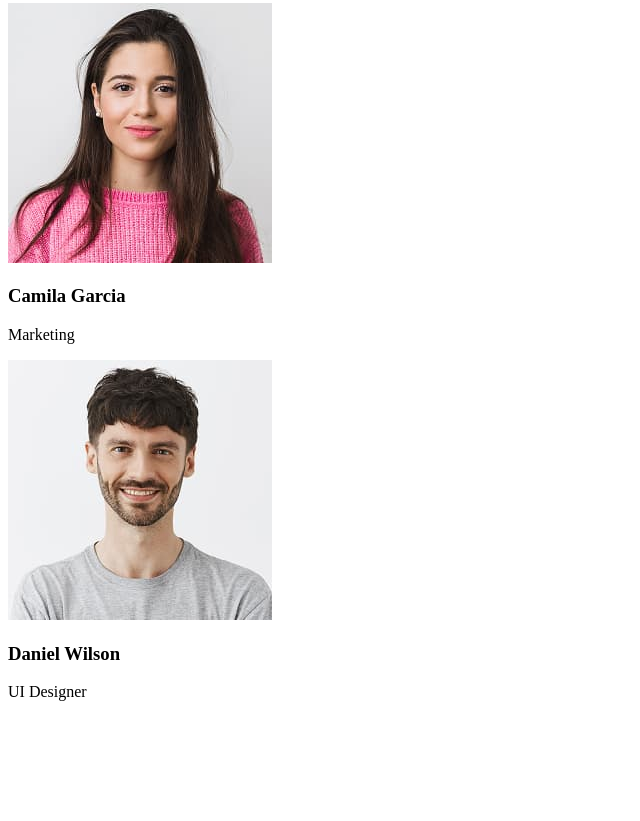
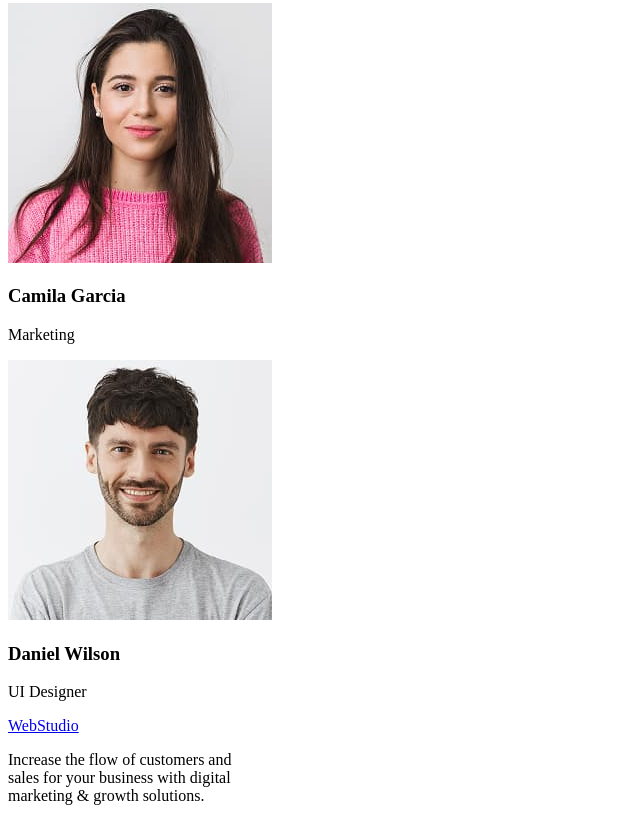
Before and after one commit to Yurii1985Chikunov/goit-markup-hw-1, a plain HTML site: page index.html in a window 1280 px wide. Shown: the part 1324-2145 px from the top of the page, without its empty margins (0-640 px from the left). Before the commit the page ends 2041 px from the top, so only its background shows below. Drawn offline with Linux system fonts and the light colour scheme.

Commit message:
add footer

```diff
--- a/index.html
+++ b/index.html
@@ -25,6 +25,7 @@
         </address>
     </header>
 
+    <main>
         <div>
             <h1>Effective Solutions <br> for Your Business</h1>
             <button>Order Service</button>
@@ -39,16 +40,19 @@
                 </div>
                 <div>
                     <h3>Punctuality</h3>
-                <p>Bring the key message to the brand's audience for the best price within the shortest possible time.
+                    <p>Bring the key message to the brand's audience for the best price within the shortest possible
+                        time.
                     </p>
                 </div>
                 <div>
                     <h3>Diligence</h3>
-                <p>Research and confirm brands with the strongest digital growth opportunities and minimize risk. </p>
+                    <p>Research and confirm brands with the strongest digital growth opportunities and minimize risk.
+                    </p>
                 </div>
                 <div>
                     <h3>Technologies</h3>
-                <p>Design practice focused on digital experiences. We bring forth a deep passion for problem-solving.
+                    <p>Design practice focused on digital experiences. We bring forth a deep passion for
+                        problem-solving.
                     </p>
                 </div>
             </div>
@@ -78,8 +82,14 @@
                 </div>
             </div>
         </section>
+    </main>
 
-    <footer> </footer>
+    <footer>
+        <a href="./index.html">WebStudio</a>
+        <p>Increase the flow of customers and <br>
+            sales for your business with digital<br>
+            marketing & growth solutions.</p>
+    </footer>
 
 </body>
 
```
Lines whose indentation alone changed are shown as unchanged.
